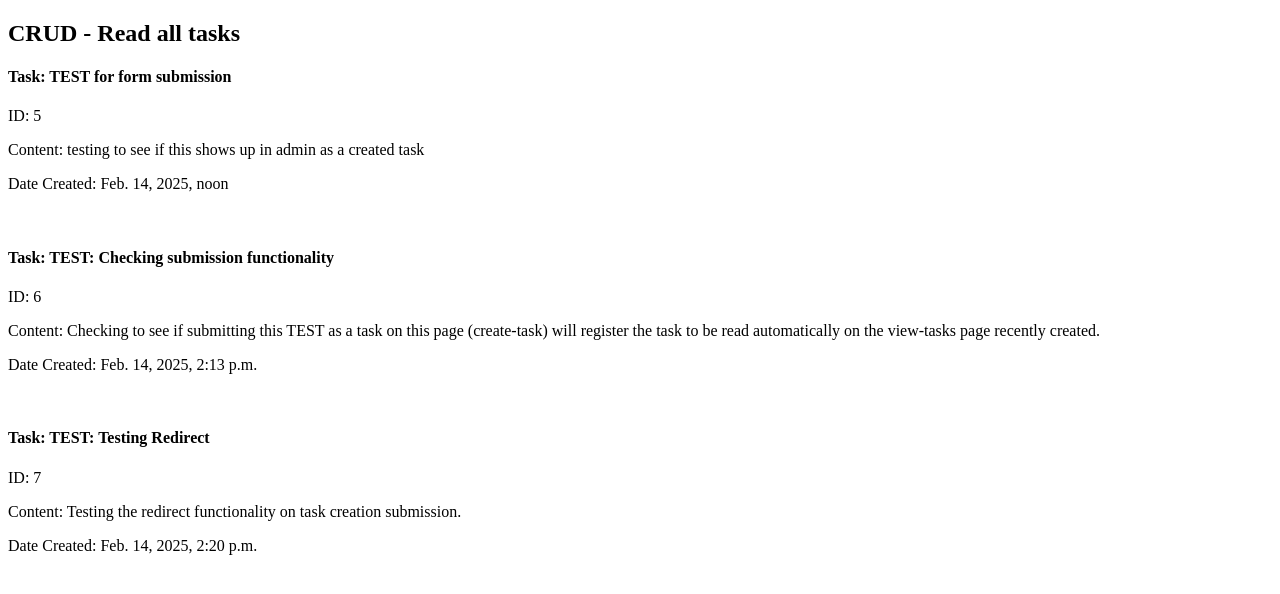
After one commit to zandernh/focushive, a Django app: page /view-tasks in a window 1280 px wide. The commit adds this page. Shown: the top 594 px of the page. Run offline with Django 5.2, Linux system fonts and the light colour scheme; data comes from the database, SQL or seed files in the repository; both versions use the stored data as it was after the commit.

Commit message:
Built some basic Task Creation and Reading functionality as part of CRUD

```diff
--- a/focushive_project/templates/base.html
+++ b/focushive_project/templates/base.html
@@ -1,3 +1 @@
-<p>This app is going to be a great learning opportunity for me</p>
-
 <!-- https://www.youtube.com/watch?v=LxlDTCr0C1U&list=PLXo6OWLjr5-uL4sP5hd0MvqxRHakIU8gG&index=6 -->
--- /dev/null
+++ b/focushive_project/templates/view-tasks.html
@@ -0,0 +1,24 @@
+<!DOCTYPE html>
+<html>
+<head>
+	<meta charset="utf-8">
+	<meta name="viewport" content="width=device-width, initial-scale=1">
+	<title>Task Dashboard</title>
+</head>
+<body>
+    {% include 'base.html' %}
+    <h2>CRUD - Read all tasks</h2>
+
+	{% for task in tasks %}
+
+		<h4>Task: {{task.title}}</h4>
+		<p>ID: {{task.id}}</p>
+		<p>Content: {{task.content}}</p>
+		<p>Date Created: {{task.date_posted}}</p>
+		<br>
+
+	{% endfor %}
+
+
+</body>
+</html>
--- a/focushive_project/todo/urls.py
+++ b/focushive_project/todo/urls.py
@@ -6,4 +6,14 @@ urlpatterns = [
     path('', views.home),
     path('register', views.register),
     path('my-login', views.my_login),
+
+
+    # Crud Operations
+
+
+    # Create Task
+    path('create-task', views.createTask),
+
+    # Read Task
+    path('view-tasks', views.viewTask, name="view-tasks"),
 ]
--- a/focushive_project/todo/views.py
+++ b/focushive_project/todo/views.py
@@ -1,35 +1,46 @@
-from django.shortcuts import render
+from django.shortcuts import render, redirect
+from django.http import HttpResponse
+from .models import Task
+from .forms import TaskForm
 
 # Create your views here.
 
 def home(request):
-
-    client_list = [
-        {
-            'id' : 1,
-            'name' : 'Zander Harding',
-            'profession' : 'Software Engineer'
-        },
-
-        {
-            'id' : 2,
-            'name': 'John Smith',
-            'profession' : 'Web developer'
-        },
-
-        {
-            'id' : 3,
-            'name': 'Luke Warren',
-            'profession' : 'Systems Architect'
-        }
-    ]
-
-    context = {'client': client_list}
-
-    return render(request, 'index.html', context=context)
+    return render(request, 'index.html')
 
 def register(request):
     return render(request, 'register.html')
 
 def my_login(request):
     return render(request, 'my-login.html')
+
+
+# Create a Task
+
+def createTask(request):
+
+    form = TaskForm()
+
+    if request.method == "POST":
+
+        form = TaskForm(request.POST)
+
+        if form.is_valid():
+
+            form.save()
+
+            return redirect("view-tasks")
+
+    context = {'form' : form}
+
+    return render(request, 'create-task.html', context=context)
+
+# Read a Task
+
+def viewTask(request):
+
+    tasks = Task.objects.all()
+
+    context = {'tasks' : tasks}
+
+    return render(request, 'view-tasks.html', context=context)
```
Also changed, not shown: focushive_project/templates/create-task.html (added, +26 -0 lines), focushive_project/templates/index.html (+0 -10 lines), focushive_project/todo/forms.py (added, +9 -0 lines), focushive_project/db.sqlite3.
